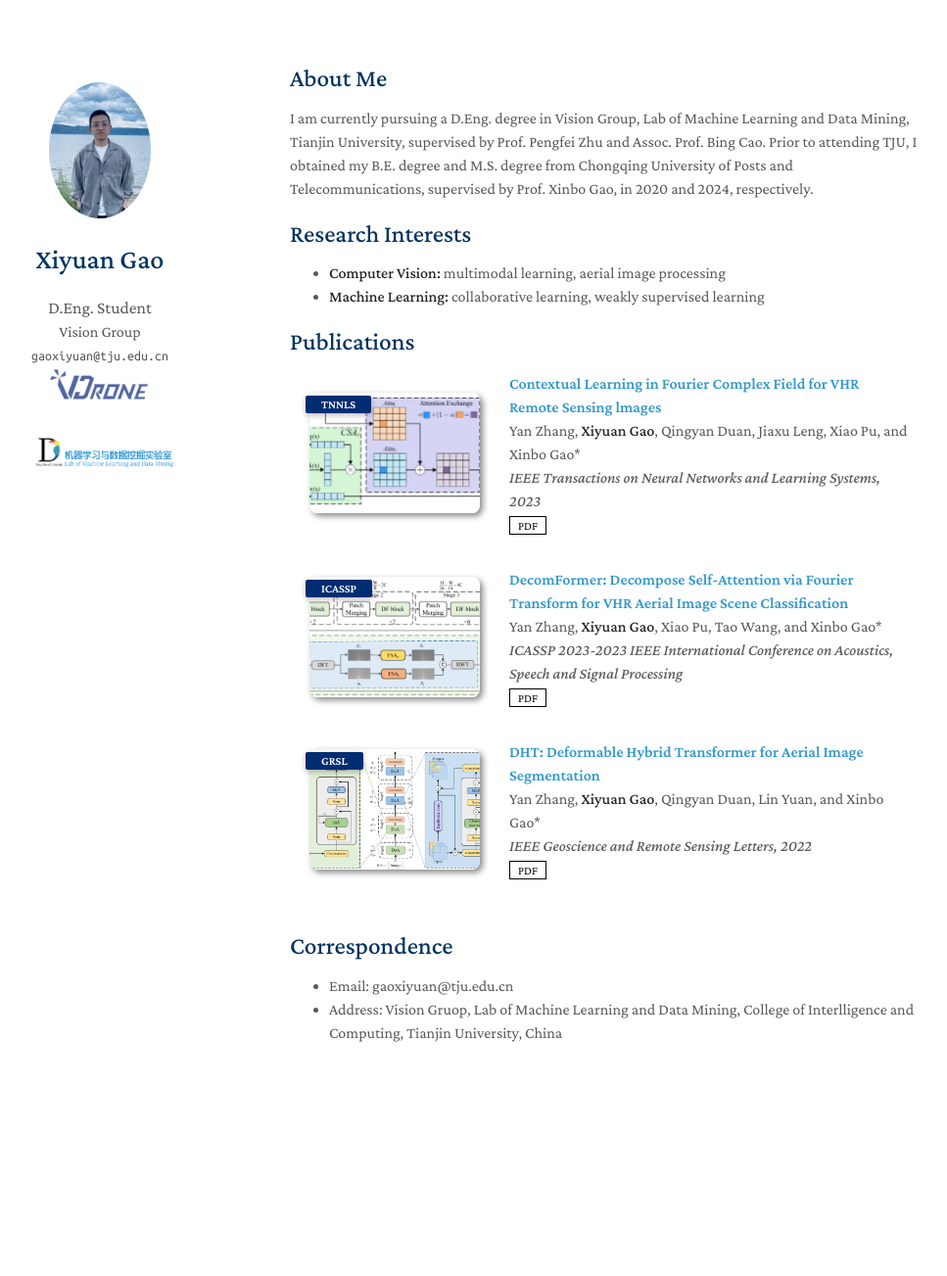
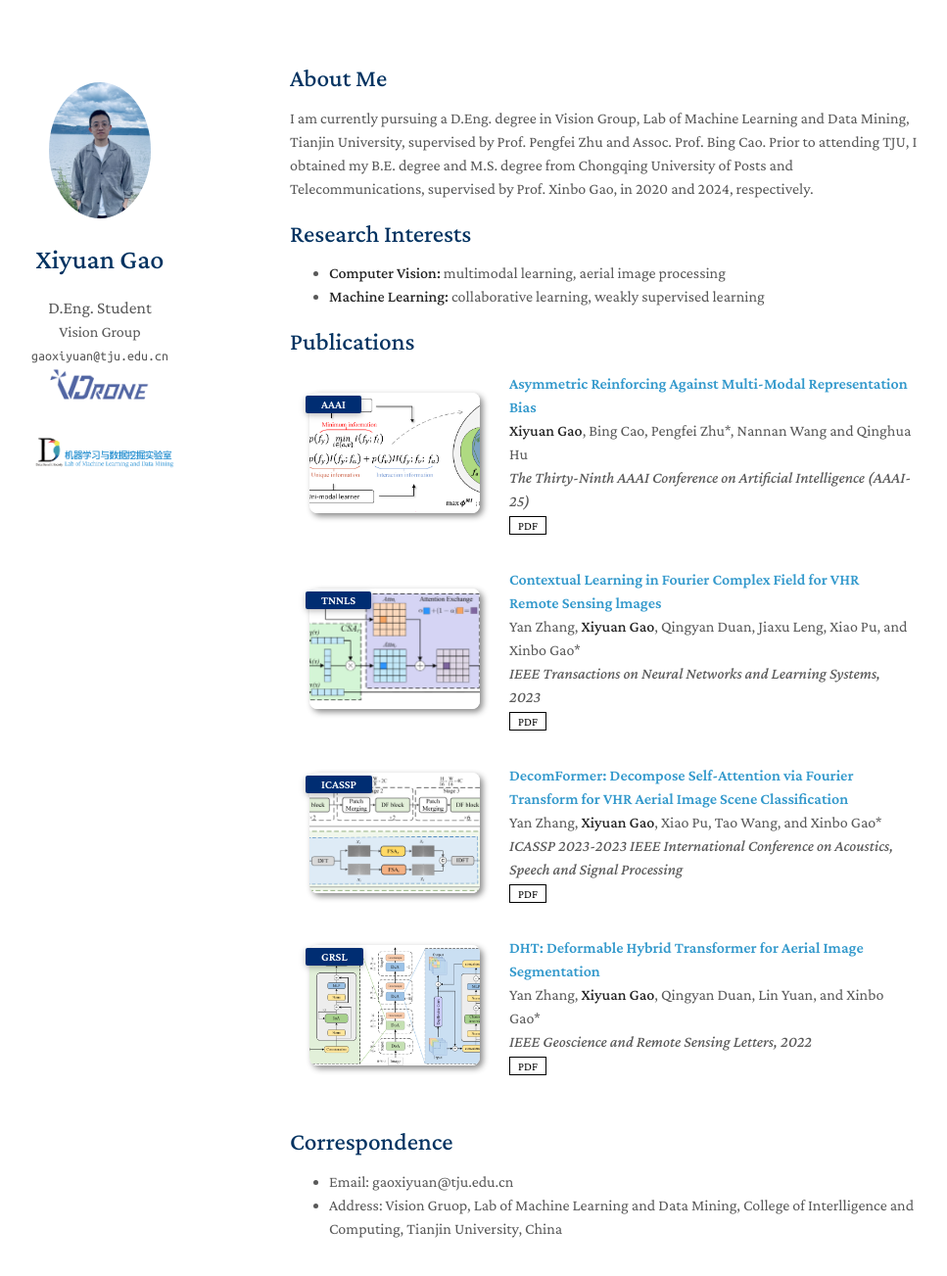
Before and after one commit to Gao-xiyuan/gxy.github.io, a Jekyll site: the page built from index.md, in a window 1280 px wide and 1346 px high. Shown: the top 1303 px of the window at 98% size, without its empty margins (174-1141 px from the left). Built offline with Jekyll 4.4.1, drawn with Linux system fonts in a browser that asks for light colours; nearby versions of some CDN libraries; a style sheet for code colours, icons or effects is not loaded; our own code applies the rules of GitHub Pages for plain Markdown files.

Commit message:
Update publications.yml

```diff
--- a/_data/publications.yml
+++ b/_data/publications.yml
@@ -20,6 +20,13 @@ main:
   #   bibtex: https://class-il.mpi-inf.mpg.de/mnemonics/
   #   notes: Oral Presentation
   #   image: ./assets/img/teaser_example.png
+    - title: "Asymmetric Reinforcing Against Multi-Modal Representation Bias"
+      authors: <strong>Xiyuan Gao</strong>, Bing Cao, Pengfei Zhu*, Nannan Wang and Qinghua Hu
+      conference_short: AAAI
+      conference: The Thirty-Ninth AAAI Conference on Artificial Intelligence (AAAI-25)
+      pdf: https://ojs.aaai.org/index.php/AAAI/article/view/33841
+      # code: https://github.com/jehovahxu/chan
+      image: ./assets/img/Method1.png
 
     - title: "Contextual Learning in Fourier Complex Field for VHR Remote Sensing lmages"
       authors: Yan Zhang, <strong>Xiyuan Gao</strong>, Qingyan Duan, Jiaxu Leng, Xiao Pu, and Xinbo Gao*
```
